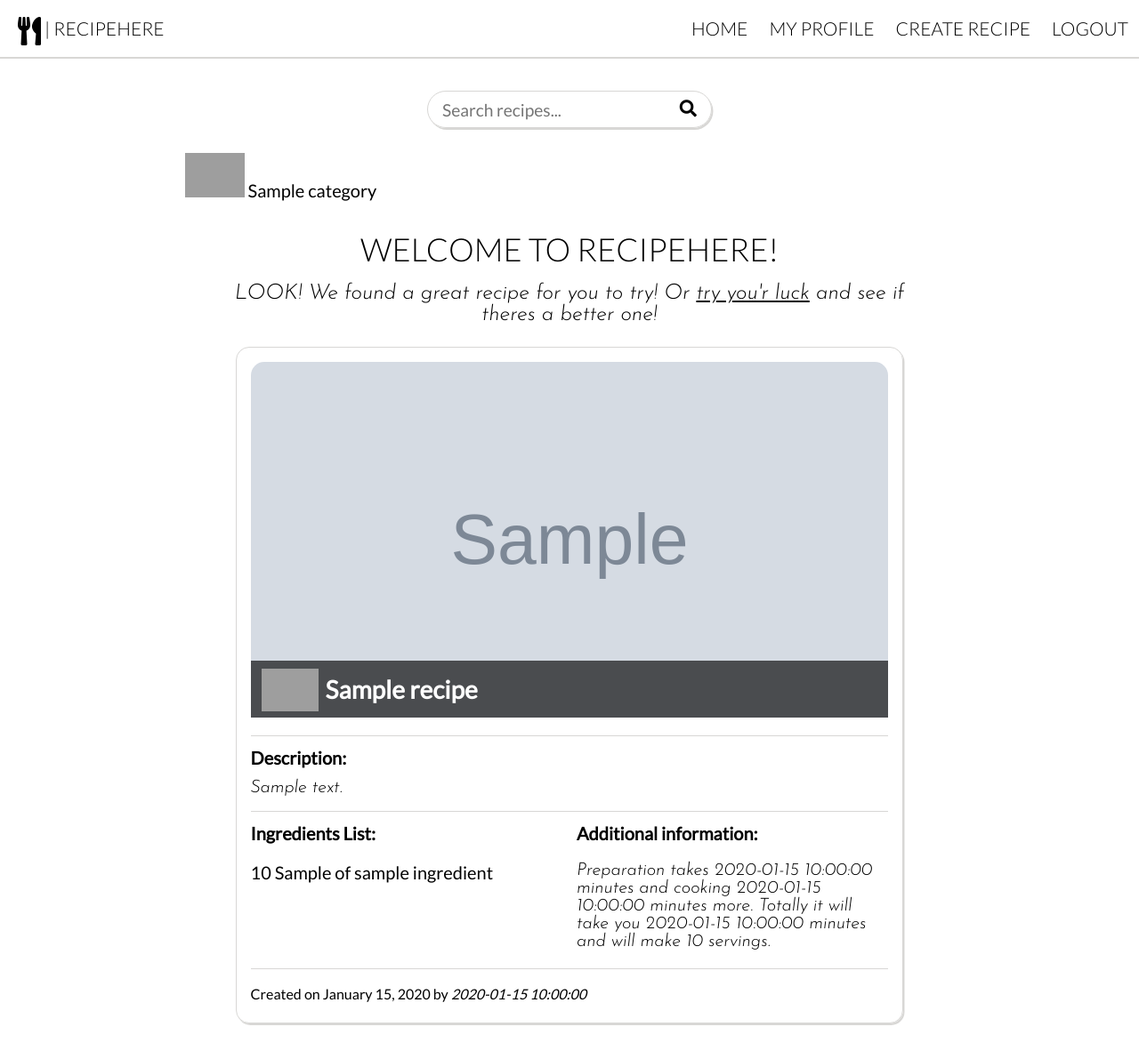
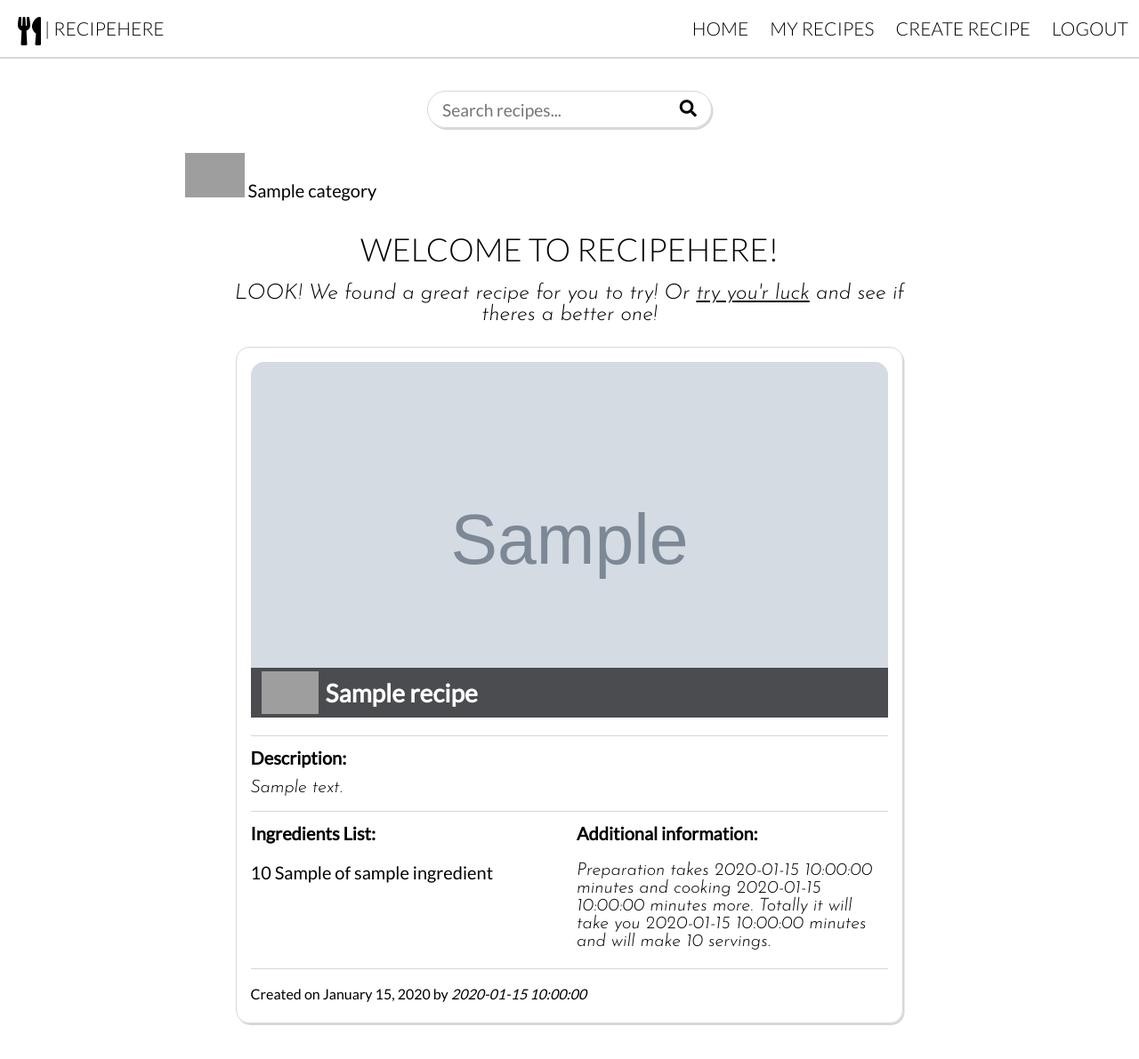
Before and after one commit to pjotrs-osnovskis/recipe-app-ms3-po, a Flask app: page / in a window 1280 px wide. Shown: the top 1191 px of the page at 89% size. Run offline with Flask 2, Linux system fonts and the light colour scheme; the visitor is signed in with stand-in values (Sample User, id 1); grey boxes marked "Sample" are stand-in pictures; a database or web service that is not in the repository returns one stand-in record (values such as "Sample title"); some libraries are stand-ins or nearby versions; grey boxes are pictures that could not be loaded.

Commit message:
Recipe card title spacing fix

```diff
--- a/static/css/styles.css
+++ b/static/css/styles.css
@@ -356,7 +356,7 @@ button:hover{
     color: #fff;
     width: 100%;
     margin-bottom: 1.25rem;
-    line-height: 4rem;
+    line-height: 2rem;
 }
 
 .recipe-hero-img{
@@ -383,7 +383,7 @@ button:hover{
     font-size: 1.75rem;
     font-family: var(--Lato);
     vertical-align: middle;
-    margin: 0;
+    margin: 0.75rem 0;
 }
 
 /*
--- a/templates/base.html
+++ b/templates/base.html
@@ -40,7 +40,7 @@
             <a class="nav-item" href="{{ url_for('get_ingredients') }}">Admin Panel</a>
             {% endif %}
             <a class="nav-item" href="{{ url_for('profile', username=session.user) }}">
-                My profile
+                My recipes
             </a>
 
             {% else %}
```
